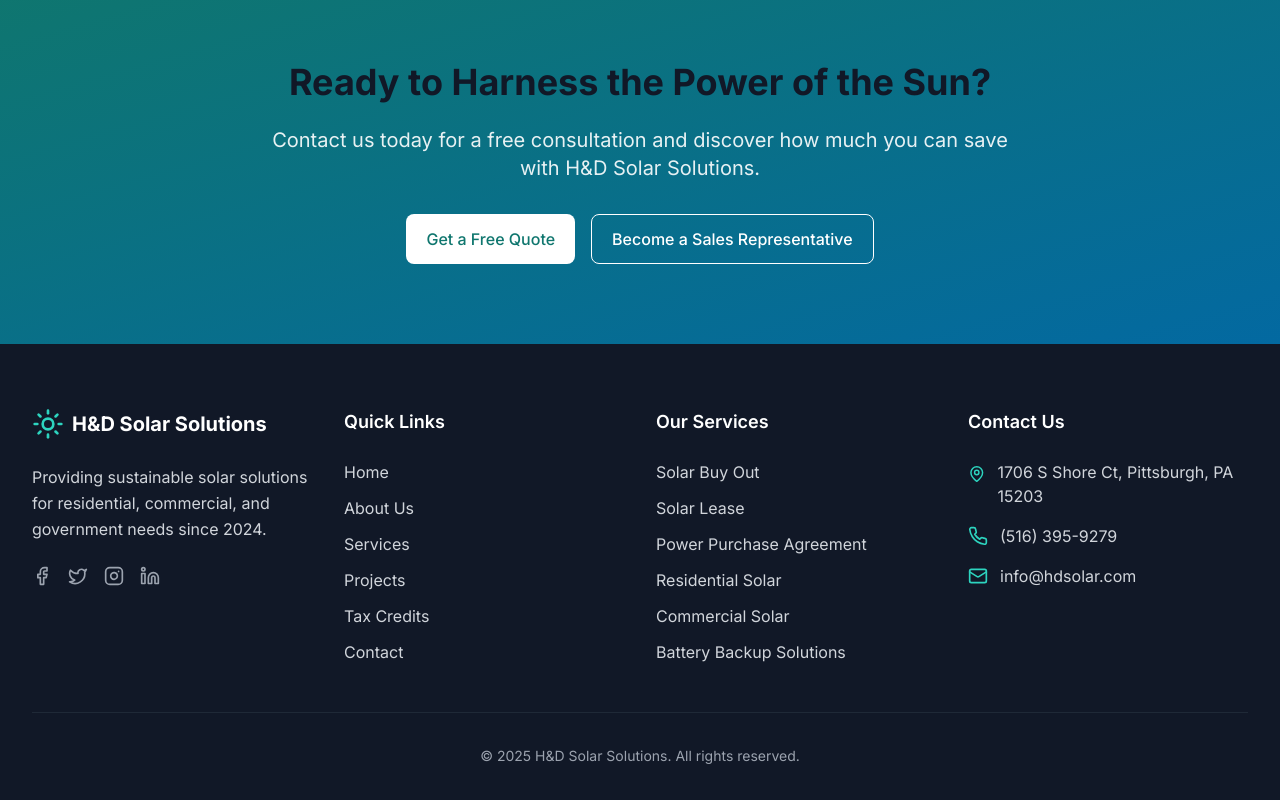
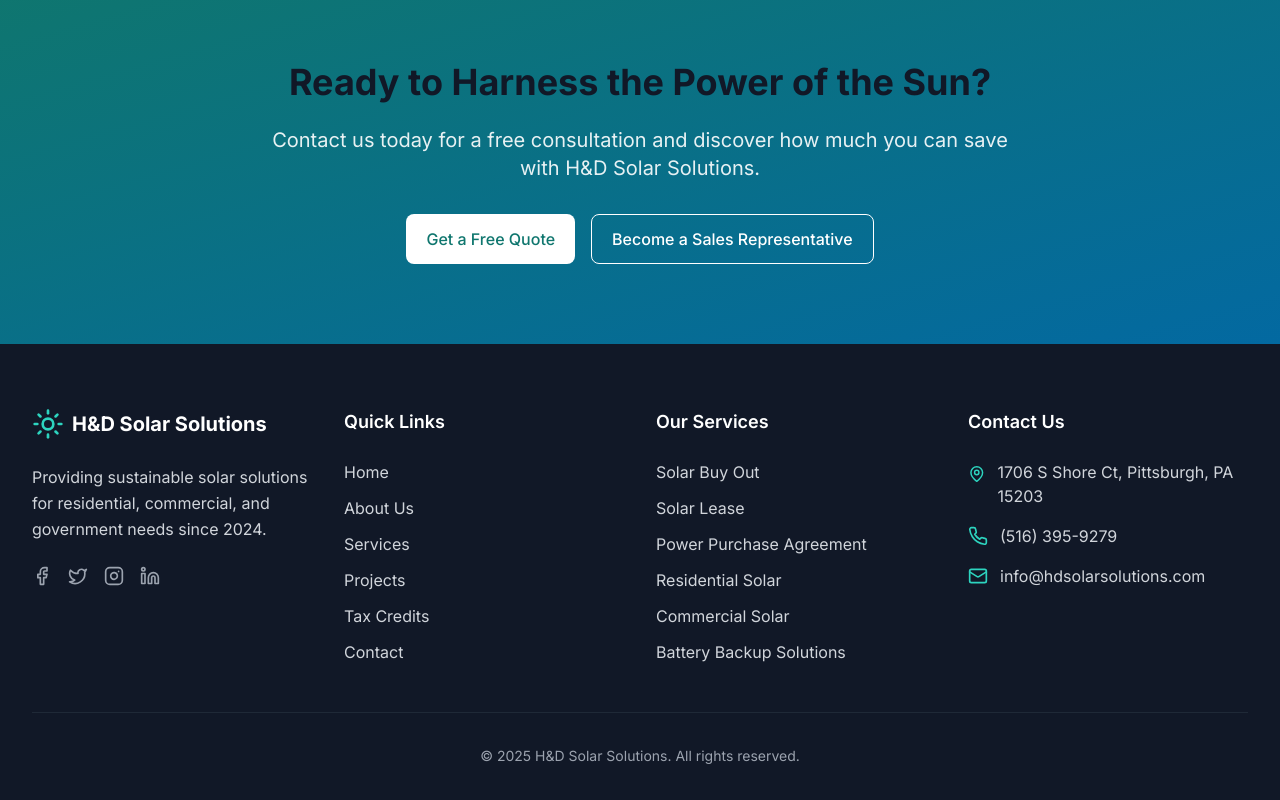
Before and after one commit to dakshal/hdsolarsolutions, a React (Vite) app: page / in a window 1280 px wide. Shown: the part 4978-5778 px from the top of the page. Built offline with nearby package versions, Linux system fonts and the light colour scheme.

Commit message:
Updated Footer.tsx

```diff
--- a/src/components/layout/Footer.tsx
+++ b/src/components/layout/Footer.tsx
@@ -125,7 +125,7 @@ const Footer: React.FC = () => {
               <li className="flex items-center">
                 <Mail className="w-5 h-5 text-primary-400 mr-3" />
                 <a href="mailto:info@hdsolarsolutions.com" className="text-gray-300 hover:text-primary-400">
-                  info@hdsolar.com
+                  info@hdsolarsolutions.com
                 </a>
               </li>
             </ul>
```
